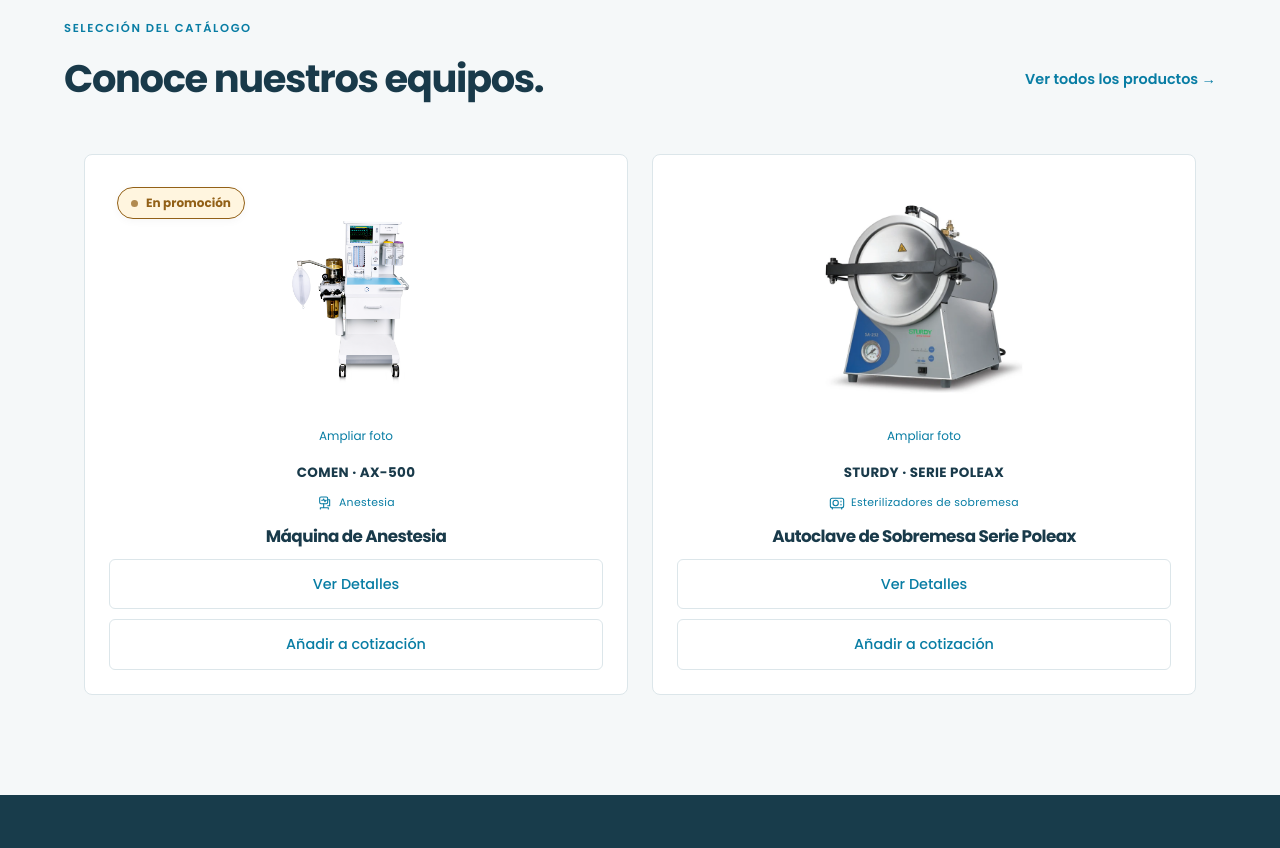
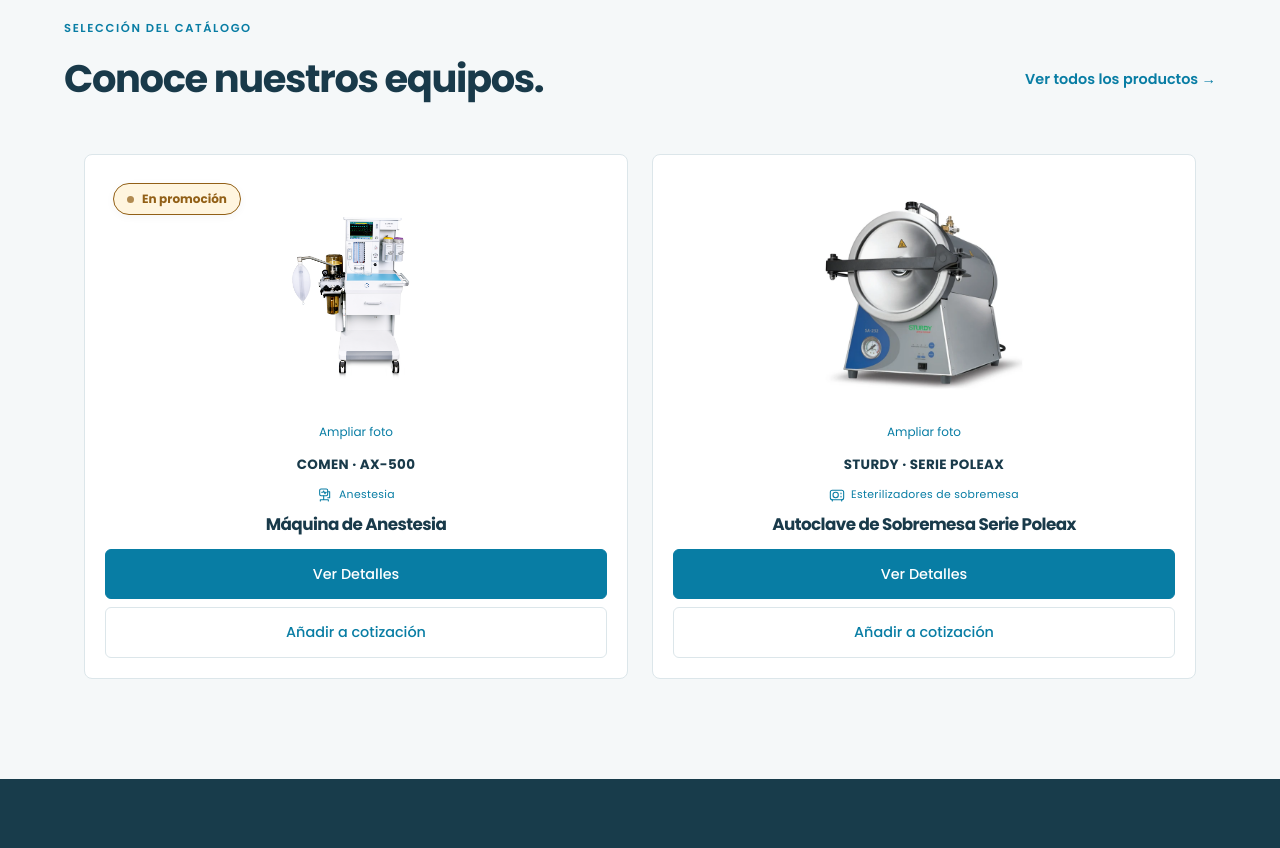
Before and after one commit to wichongo/medical-store, a plain HTML site: page index.html in a window 1280 px wide. Shown: the part 1480-2328 px from the top of the page. Drawn offline with Linux system fonts and the light colour scheme.

Commit message:
Unifica tarjetas del catalogo y alinea acciones

```diff
--- a/css/site-refresh.css
+++ b/css/site-refresh.css
@@ -84,3 +84,38 @@
 header .dropdown-content a{display:flex;align-items:center;gap:10px}
 .card .image-zoom img{display:block;height:240px;width:100%;max-width:280px;object-fit:contain;object-position:center;margin:0 auto 8px;padding:12px}
 @media(max-width:650px){.card .image-zoom img{height:230px}.filtro-btn .category-icon{width:18px;height:18px;flex-basis:18px}}
+
+/* Tarjetas compactas y última fila centrada sin estirar sus contenidos. */
+.products{display:flex;flex-wrap:wrap;justify-content:center;align-items:flex-start;gap:24px}
+.products>.card{flex:0 0 calc((100% - 48px)/3);min-width:0}
+.products.teaser>.card{flex-basis:calc((100% - 24px)/2)}
+.card{padding:20px}
+.card .image-zoom span{padding-bottom:12px}
+.card .card-category{margin-bottom:8px}
+.card h3{margin-bottom:12px}
+.card .card-actions{gap:8px}
+.card .card-actions .btn[data-producto]{background:var(--accent);border-color:var(--accent);color:#fff}
+.card .card-actions .btn[data-producto]:hover{background:var(--ink);border-color:var(--ink)}
+.card .card-actions .quote-toggle{background:transparent;border-color:var(--line);color:var(--accent)}
+.card .card-actions .quote-toggle:hover,.card .card-actions .quote-toggle[aria-pressed="true"]{background:var(--paper);border-color:var(--accent)}
+@media(max-width:1000px){.products>.card{flex-basis:calc((100% - 24px)/2)}}
+@media(max-width:650px){.products,.products.teaser{gap:18px}.products>.card,.products.teaser>.card{flex-basis:100%}}
+
+/* Alturas uniformes y acciones alineadas, con la última fila centrada. */
+.products{display:grid;grid-template-columns:repeat(6,minmax(0,1fr));grid-auto-rows:1fr;align-items:stretch}
+.products>.card{grid-column:span 2}
+.card .card-actions{margin-top:auto}
+@media(min-width:1001px){
+ .products:not(.teaser)>.card:last-child:nth-child(3n+1){grid-column:3/span 2}
+ .products:not(.teaser)>.card:nth-last-child(2):nth-child(3n+1){grid-column:2/span 2}
+}
+.products.teaser{grid-template-columns:repeat(4,minmax(0,1fr))}
+.products.teaser>.card:last-child:nth-child(odd){grid-column:2/span 2}
+@media(min-width:651px) and (max-width:1000px){
+ .products{grid-template-columns:repeat(4,minmax(0,1fr))}
+ .products>.card:last-child:nth-child(odd){grid-column:2/span 2}
+}
+@media(max-width:650px){
+ .products,.products.teaser{grid-template-columns:minmax(0,1fr)}
+ .products>.card,.products.teaser>.card:last-child:nth-child(odd){grid-column:1}
+}
--- a/index.html
+++ b/index.html
@@ -19,13 +19,13 @@
     <link href="https://fonts.googleapis.com/css2?family=Poppins:wght@400;500;600;700&display=swap" rel="stylesheet">
 
     <!-- CSS -->
-    <link rel="stylesheet" href="css/styles.css?v=20261027c">
+    <link rel="stylesheet" href="css/styles.css?v=20261027e">
     <!-- Tema opcional: quitar esta línea restaura el encabezado original. -->
-    <link rel="stylesheet" href="css/header-light.css?v=20261027c">
+    <link rel="stylesheet" href="css/header-light.css?v=20261027e">
 
     <!-- FontAwesome -->
     <link rel="stylesheet" href="https://cdnjs.cloudflare.com/ajax/libs/font-awesome/6.5.0/css/all.min.css">
-    <link rel="stylesheet" href="css/site-refresh.css?v=20261027c">
+    <link rel="stylesheet" href="css/site-refresh.css?v=20261027e">
 </head>
 
 <body>
@@ -94,8 +94,8 @@
     </a>
 
     <!-- JS -->
-    <script src="js/productos-data.js?v=20261027c"></script>
-    <script src="js/main.js?v=20261027c"></script>
+    <script src="js/productos-data.js?v=20261027e"></script>
+    <script src="js/main.js?v=20261027e"></script>
 </body>
 
 </html>
```
Also changed, not shown: about.html (+5 -5 lines), contacto.html (+5 -5 lines), productos.html (+5 -5 lines).
